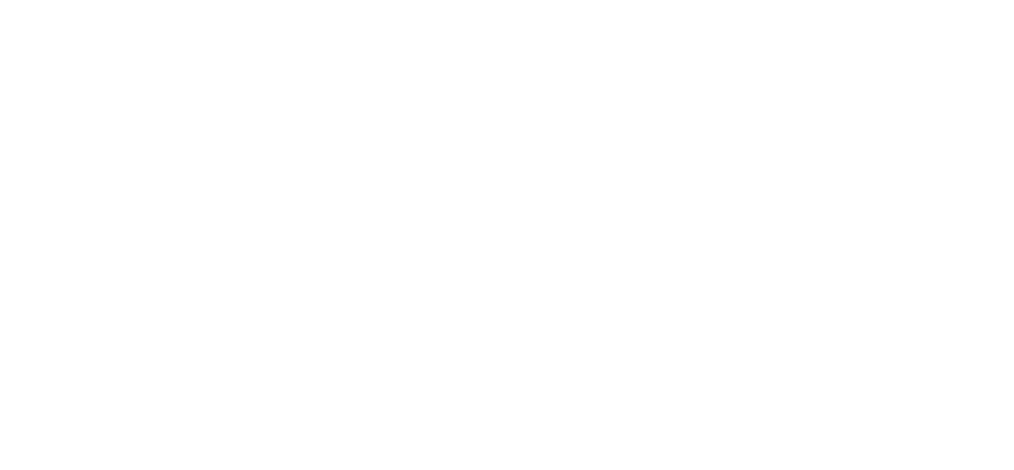
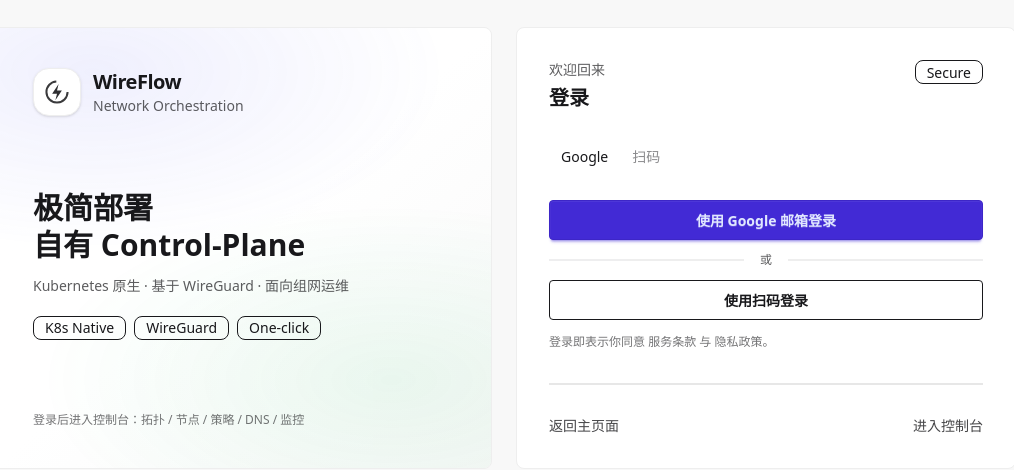
Before and after one commit to wireflowio/wireflow-web, a Vue app: page /login in a window 1280 px wide. Before the commit this address had no page. Shown: the part 152-622 px from the top of the page, without its empty margins (136-1150 px from the left). Built offline with nearby package versions, Linux system fonts and the light colour scheme; the HTML template or start-up script is replaced by a standard one.

Commit message:
Add Login
Signed-off-by: winstonfly <lauxinchi@gmail.com>

```diff
--- /dev/null
+++ b/src/layouts/BlankLayout.vue
@@ -0,0 +1,5 @@
+<template>
+  <div class="min-h-screen bg-base-200">
+    <router-view />
+  </div>
+</template>
--- /dev/null
+++ b/src/pages/Login.vue
@@ -0,0 +1,185 @@
+<script setup>
+import { computed, ref } from 'vue'
+
+const method = ref('oauth') // 'oauth' | 'qr'
+const qrOpen = ref(false)
+
+const googleAuthUrl = computed(() => {
+  // 建议后端提供：GET /auth/google/start (302 to Google)
+  return '/auth/google/start'
+})
+
+// 占位二维码（后续替换为后端生成）
+const qrImageUrl = ref('https://api.qrserver.com/v1/create-qr-code/?size=240x240&data=wireflow-login-demo')
+
+async function copy(text) {
+  try {
+    await navigator.clipboard.writeText(text)
+  } catch {
+    const ta = document.createElement('textarea')
+    ta.value = text
+    document.body.appendChild(ta)
+    ta.select()
+    document.execCommand('copy')
+    document.body.removeChild(ta)
+  }
+}
+
+function refreshQr() {
+  // 示例：强制刷新 URL（真实情况下应调用后端获取新二维码）
+  const u = new URL(qrImageUrl.value)
+  u.searchParams.set('t', String(Date.now()))
+  qrImageUrl.value = u.toString()
+}
+</script>
+
+<template>
+  <div class="min-h-screen flex items-center justify-center px-4 py-10 bg-base-200">
+    <div class="w-full max-w-5xl grid grid-cols-1 lg:grid-cols-2 gap-6">
+      <!-- Left: Visual / Logo -->
+      <div class="rounded-box border border-base-300 overflow-hidden">
+        <div class="h-full w-full p-10 bg-gradient-to-br from-base-100 via-base-100 to-base-200 relative">
+          <div class="absolute inset-0 opacity-40 pointer-events-none"
+               style="background: radial-gradient(600px 300px at 20% 10%, rgba(99,102,241,.25), transparent 60%),
+                              radial-gradient(600px 300px at 80% 80%, rgba(34,197,94,.20), transparent 60%);">
+          </div>
+
+          <div class="relative h-full flex flex-col justify-between gap-10">
+            <div class="flex items-center gap-3">
+              <!-- WireFlow logo mark (SVG) -->
+              <div class="w-12 h-12 rounded-2xl bg-base-100 border border-base-300 grid place-items-center shadow-sm">
+                <svg width="26" height="26" viewBox="0 0 32 32" fill="none" xmlns="http://www.w3.org/2000/svg">
+                  <circle cx="16" cy="16" r="13" stroke="currentColor" stroke-width="2.5" stroke-dasharray="60 30" opacity="0.85"/>
+                  <path d="M18 6L10 18H16L14 26L22 14H16L18 6Z" fill="currentColor" opacity="0.9"/>
+                </svg>
+              </div>
+              <div>
+                <div class="text-xl font-semibold tracking-tight">WireFlow</div>
+                <div class="text-sm opacity-70">Network Orchestration</div>
+              </div>
+            </div>
+
+            <div>
+              <div class="text-3xl font-semibold leading-tight">
+                极简部署<br />
+                自有 Control-Plane
+              </div>
+              <div class="text-sm opacity-70 mt-3 max-w-md">
+                Kubernetes 原生 · 基于 WireGuard · 面向组网运维
+              </div>
+
+              <div class="flex flex-wrap gap-2 mt-5">
+                <span class="badge badge-outline">K8s Native</span>
+                <span class="badge badge-outline">WireGuard</span>
+                <span class="badge badge-outline">One-click</span>
+              </div>
+            </div>
+
+            <div class="text-xs opacity-60">
+              登录后进入控制台：拓扑 / 节点 / 策略 / DNS / 监控
+            </div>
+          </div>
+        </div>
+      </div>
+
+      <!-- Right: Login card -->
+      <div class="rounded-box bg-base-100 border border-base-300 p-8">
+        <div class="flex items-start justify-between">
+          <div>
+            <div class="text-sm opacity-70">欢迎回来</div>
+            <div class="text-xl font-semibold mt-1">登录</div>
+          </div>
+          <div class="badge badge-outline">Secure</div>
+        </div>
+
+        <div class="mt-6 tabs tabs-boxed">
+          <a class="tab" :class="method === 'oauth' ? 'tab-active' : ''" @click="method = 'oauth'">
+            Google
+          </a>
+          <a class="tab" :class="method === 'qr' ? 'tab-active' : ''" @click="method = 'qr'">
+            扫码
+          </a>
+        </div>
+
+        <!-- OAuth -->
+        <div v-if="method === 'oauth'" class="mt-6 space-y-3">
+          <a :href="googleAuthUrl" class="btn btn-primary w-full">
+            使用 Google 邮箱登录
+          </a>
+
+          <div class="divider text-xs opacity-70">或</div>
+
+          <button class="btn btn-outline w-full" @click="method = 'qr'">
+            使用扫码登录
+          </button>
+
+          <div class="text-xs opacity-60 leading-relaxed">
+            登录即表示你同意
+            <a class="link link-hover" href="#" @click.prevent>服务条款</a>
+            与
+            <a class="link link-hover" href="#" @click.prevent>隐私政策</a>。
+          </div>
+        </div>
+
+        <!-- QR -->
+        <div v-else class="mt-6 space-y-3">
+          <div class="rounded-box bg-base-200 border border-base-300 p-4 flex flex-col items-center gap-3">
+            <img
+                :src="qrImageUrl"
+                alt="QR Code"
+                class="rounded-box border border-base-300 bg-base-100 p-2 w-[240px] h-[240px]"
+            />
+            <div class="text-xs opacity-70 text-center">
+              使用你的客户端扫码登录（示例）
+            </div>
+          </div>
+
+          <div class="flex gap-2">
+            <button class="btn btn-ghost flex-1" @click="method = 'oauth'">返回</button>
+            <button class="btn btn-outline flex-1" @click="refreshQr">刷新</button>
+            <button class="btn btn-outline flex-1" @click="qrOpen = true">更多</button>
+          </div>
+
+          <div class="alert alert-warning">
+            <span class="text-sm">
+              扫码登录需要后端提供二维码与确认接口；当前为 UI 占位。
+            </span>
+          </div>
+        </div>
+
+        <div class="divider my-6"></div>
+
+        <div class="flex items-center justify-between text-sm">
+          <router-link to="/" class="link link-hover opacity-80">返回主页面</router-link>
+          <router-link to="/dashboard" class="link link-hover opacity-80">进入控制台</router-link>
+        </div>
+      </div>
+    </div>
+
+    <!-- QR More Modal -->
+    <dialog class="modal" :open="qrOpen">
+      <div class="modal-box">
+        <h3 class="font-semibold text-lg">扫码登录（说明）</h3>
+        <p class="text-sm opacity-70 mt-2">
+          生产环境建议：二维码短期有效（30~60 秒），并通过轮询或 WebSocket 获取确认结果。
+        </p>
+
+        <div class="mt-4 rounded-box bg-base-200 border border-base-300 p-4">
+          <div class="text-sm font-medium">当前二维码地址（示例）</div>
+          <div class="mt-2 flex gap-2">
+            <input class="input input-bordered w-full" :value="qrImageUrl" readonly />
+            <button class="btn btn-outline" @click="copy(qrImageUrl)">复制</button>
+          </div>
+        </div>
+
+        <div class="modal-action">
+          <button class="btn btn-primary" @click="qrOpen = false">知道了</button>
+        </div>
+      </div>
+
+      <form method="dialog" class="modal-backdrop" @submit.prevent="qrOpen = false">
+        <button aria-label="close">close</button>
+      </form>
+    </dialog>
+  </div>
+</template>
```
Also changed, not shown: src/router/index.js (+12 -0 lines).
